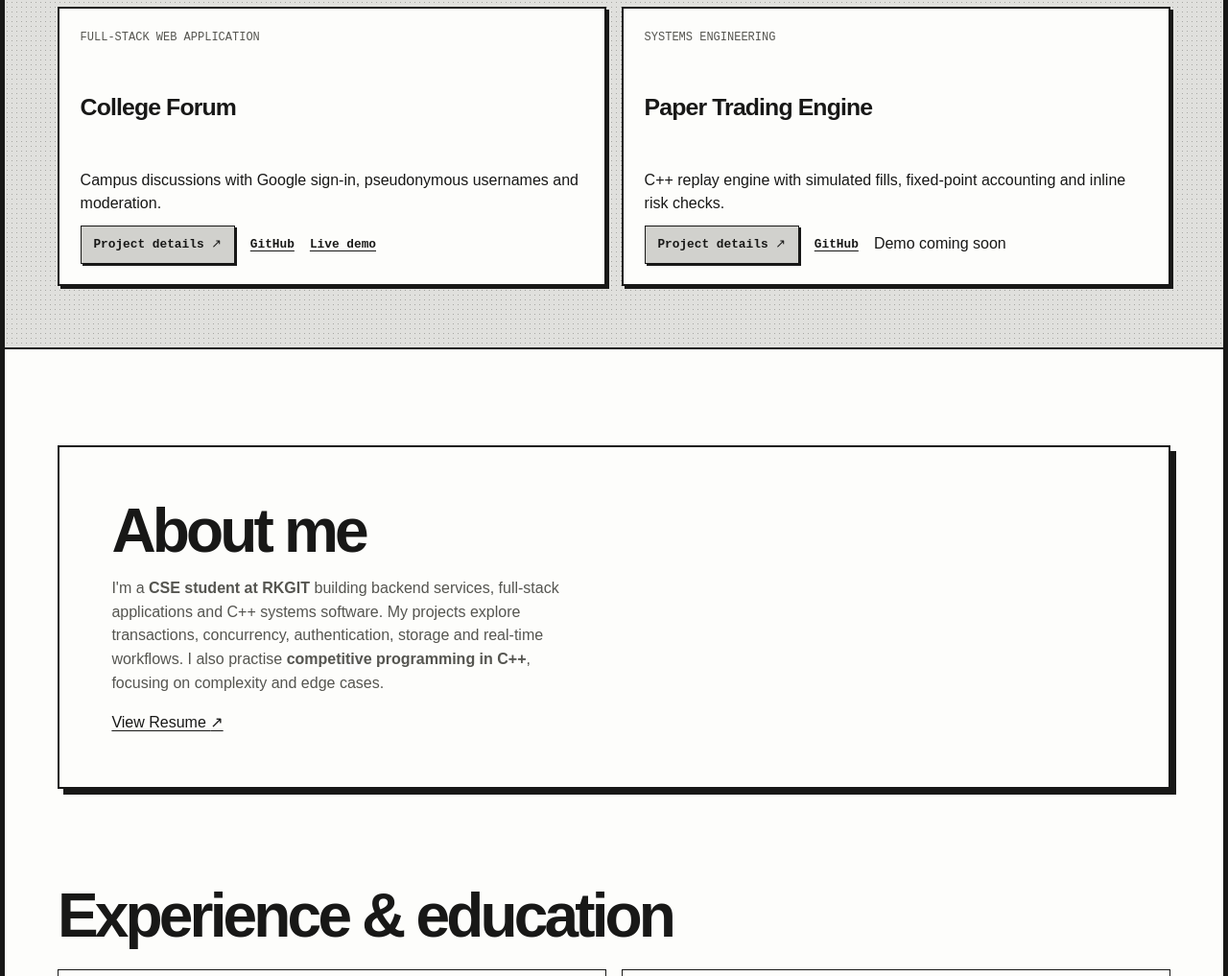
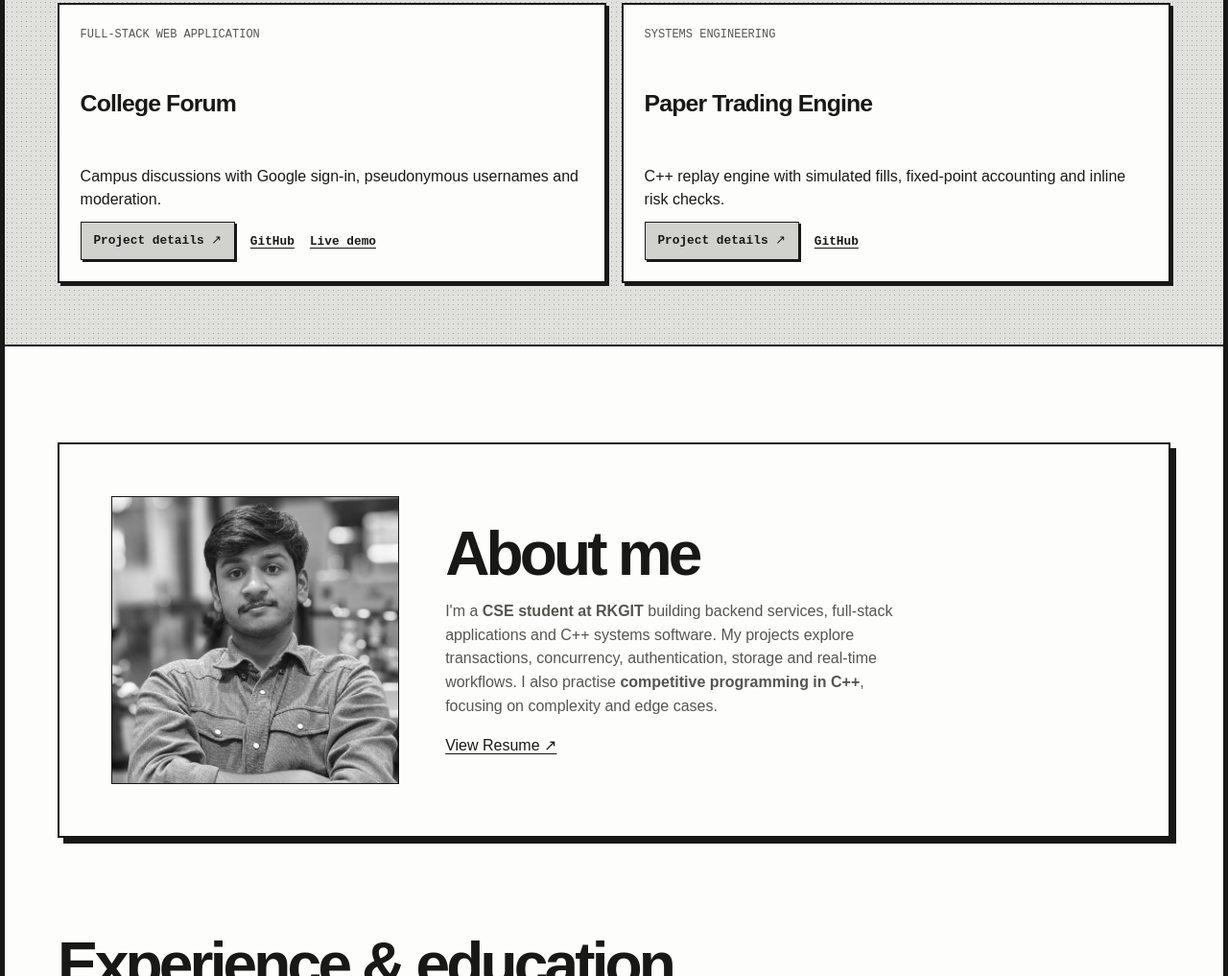
Before and after one commit to risbh19/Portfolio, a website: page dist/index.html in a window 1280 px wide. Shown: the part 1256-2273 px from the top of the page at 96% size. Drawn offline with Linux system fonts and the light colour scheme.

Commit message:
Hide unavailable demos and restore the About portrait

```diff
--- a/dist/index.html
+++ b/dist/index.html
@@ -195,7 +195,14 @@
       </section>
       <section class="about-section wrap section-space" id="about" aria-labelledby="about-title"
         ><div class="about-layout"
-          ><div class="about-copy"
+          ><img
+            class="about-portrait"
+            src="assets/profile.jpg"
+            alt="Rishabh Pal"
+            width="1254"
+            height="1254"
+            loading="lazy"
+          /><div class="about-copy"
             ><h2 id="about-title">About me</h2
             ><p class="about-lead" data-content="about" data-emphasis
               >I'm a <strong>CSE student at RKGIT</strong> building backend services, full-stack
--- a/dist/project-slides.js
+++ b/dist/project-slides.js
@@ -32,14 +32,14 @@
     source.textContent = 'GitHub';
     source.setAttribute('aria-label', 'View ' + project.title + ' source code on GitHub');
     actions.append(source);
-    const demo = document.createElement(project.demo ? 'a' : 'span');
-    demo.className = project.demo ? 'project-card__source' : 'demo-placeholder';
-    demo.textContent = project.demo ? 'Live demo' : 'Demo coming soon';
     if (project.demo) {
+      const demo = document.createElement('a');
+      demo.className = 'project-card__source';
+      demo.textContent = 'Live demo';
       demo.href = project.demo;
       demo.setAttribute('aria-label', 'Open ' + project.title + ' live demo');
+      actions.append(demo);
     }
-    actions.append(demo);
     for (const link of actions.querySelectorAll('a')) {
       link.target = '_blank';
       link.rel = 'noopener noreferrer';
--- a/dist/style.css
+++ b/dist/style.css
@@ -425,7 +425,7 @@ details summary .mono {
 }
 .about-layout {
   align-items: center;
-  grid-template-columns: minmax(0, 1fr);
+  grid-template-columns: minmax(9rem, 0.6fr) minmax(0, 1.4fr);
 }
 .about-portrait {
   width: 100%;
```
